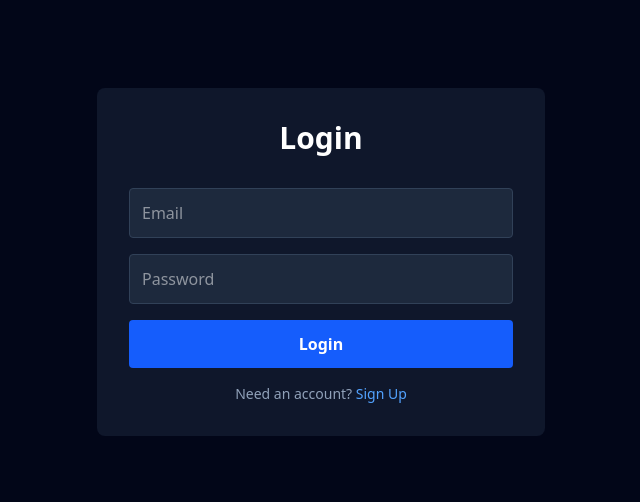
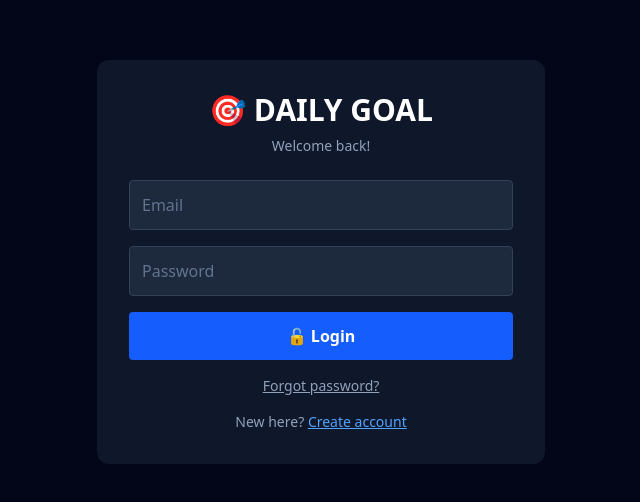
Before and after one commit to prashant14391443-ship-it/daily-goal, a Next.js app: page /login in a window 1280 px wide. Shown: the part 138-640 px from the top of the page, without its empty margins (319-959 px from the left). Built offline with nearby package versions, Linux system fonts and the light colour scheme; no server answers.

Commit message:
distinct icons + permanent login + forgot password

```diff
--- a/app/NotificationCenter.tsx
+++ b/app/NotificationCenter.tsx
@@ -79,7 +79,7 @@ export default function NotificationCenter() {
     <div className="fixed top-3 right-14 z-50" ref={boxRef}>
       <button
         onClick={toggle}
-        className="relative w-9 h-9 rounded-full bg-slate-800 hover:bg-slate-700 flex items-center justify-center text-lg"
+        className="relative w-9 h-9 rounded-full bg-indigo-600 hover:bg-indigo-500 flex items-center justify-center text-lg"
       >
         🔔
         {unread > 0 && (
--- a/app/login/page.tsx
+++ b/app/login/page.tsx
@@ -1,47 +1,169 @@
 "use client";
-export const dynamic = "force-dynamic";
-import { useState } from "react";
+
+import { useEffect, useState } from "react";
 import { supabase } from "@/lib/supabase";
+import { useRouter } from "next/navigation";
 import Link from "next/link";
-import { useRouter } from "next/navigation";
 
-export default function Login() {
+export default function LoginPage() {
   const [email, setEmail] = useState("");
   const [password, setPassword] = useState("");
-  const [loading, setLoading] = useState(false);
+  const [newPass, setNewPass] = useState("");
+  const [mode, setMode] = useState<"login" | "reset" | "newpass">("login");
+  const [msg, setMsg] = useState("");
   const [error, setError] = useState("");
   const router = useRouter();
 
-  const handleLogin = async (e: React.FormEvent) => {
+  useEffect(() => {
+    const check = async () => {
+      if (window.location.hash.includes("type=recovery")) {
+        setMode("newpass");
+        return;
+      }
+      const { data } = await supabase.auth.getSession();
+      if (data.session) router.replace("/dashboard");
+    };
+    check();
+  }, [router]);
+
+  const login = async (e: React.FormEvent) => {
     e.preventDefault();
-    setLoading(true);
     setError("");
-
     const { error } = await supabase.auth.signInWithPassword({ email, password });
-
-    if (error) {
-      setError(error.message);
-    } else {
-      router.push("/dashboard");
-    }
-
-    setLoading(false); // Moved here so it always resets the button state
+    if (error) setError(error.message);
+    else router.replace("/dashboard");
   };
 
+  const sendReset = async (e: React.FormEvent) => {
+    e.preventDefault();
+    setError("");
+    const { error } = await supabase.auth.resetPasswordForEmail(email, {
+      redirectTo: window.location.origin + "/login",
+    });
+    setMsg(
+      error
+        ? error.message
+        : "📧 Reset link sent! Open your email on this device."
+    );
+  };
+
+  const setNew = async (e: React.FormEvent) => {
+    e.preventDefault();
+    setError("");
+    // FIXED: Changed updatePassword to updateUser
+    const { error } = await supabase.auth.updateUser({ password: newPass });
+    if (error) setError(error.message);
+    else {
+      setMsg("✅ Password updated! Now login.");
+      setMode("login");
+    }
+  };
+
+  const inputCls =
+    "w-full p-3 rounded bg-slate-800 border border-slate-700 text-white placeholder-slate-500";
+
   return (
-    <main className="min-h-screen bg-slate-950 text-white flex items-center justify-center p-4 md:p-4 md:p-4 md:p-4 md:p-4 md:p-8">
-      <form onSubmit={handleLogin} className="bg-slate-900 p-4 md:p-4 md:p-4 md:p-4 md:p-4 md:p-8 rounded-lg w-full max-w-md flex flex-col gap-4">
-        <h1 className="text-3xl font-bold text-center mb-4">Login</h1>
-        {error && <p className="text-red-500 text-sm">{error}</p>}
-        <input type="email" placeholder="Email" value={email} onChange={(e) => setEmail(e.target.value)} required className="p-3 rounded bg-slate-800 border border-slate-700 focus:outline-none focus:border-blue-500" />
-        <input type="password" placeholder="Password" value={password} onChange={(e) => setPassword(e.target.value)} required className="p-3 rounded bg-slate-800 border border-slate-700 focus:outline-none focus:border-blue-500" />
-        <button type="submit" disabled={loading} className="p-3 rounded bg-blue-600 font-semibold hover:bg-blue-500 disabled:opacity-50">
-          {loading ? "Logging in..." : "Login"}
-        </button>
-        <p className="text-center text-sm text-slate-400">
-          Need an account? <Link href="/signup" className="text-blue-400 hover:underline">Sign Up</Link>
+    <main className="min-h-screen bg-slate-950 text-white flex items-center justify-center p-4">
+      <div className="w-full max-w-md bg-slate-900 rounded-xl p-8">
+        <h1 className="text-3xl font-bold text-center mb-2">🎯 DAILY GOAL</h1>
+        <p className="text-slate-400 text-center text-sm mb-6">
+          {mode === "login" && "Welcome back!"}
+          {mode === "reset" && "Enter your email to reset password"}
+          {mode === "newpass" && "Set your new password"}
         </p>
-      </form>
+
+        {msg && (
+          <p className="text-green-400 text-sm bg-green-600/10 border border-green-500/30 rounded p-3 mb-4">
+            {msg}
+          </p>
+        )}
+        {error && (
+          <p className="text-red-400 text-sm bg-red-600/10 border border-red-500/30 rounded p-3 mb-4">
+            ❌ {error}
+          </p>
+        )}
+
+        {mode === "login" && (
+          <form onSubmit={login} className="grid gap-4">
+            <input
+              type="email"
+              value={email}
+              onChange={(e) => setEmail(e.target.value)}
+              placeholder="Email"
+              required
+              className={inputCls}
+            />
+            <input
+              type="password"
+              value={password}
+              onChange={(e) => setPassword(e.target.value)}
+              placeholder="Password"
+              required
+              className={inputCls}
+            />
+            <button className="py-3 rounded bg-blue-600 hover:bg-blue-500 font-semibold">
+              🔓 Login
+            </button>
+            <button
+              type="button"
+              onClick={() => {
+                setMsg("");
+                setError("");
+                setMode("reset");
+              }}
+              className="text-sm text-slate-400 hover:text-white underline"
+            >
+              Forgot password?
+            </button>
+            <p className="text-sm text-slate-400 text-center">
+              New here?{" "}
+              <Link href="/signup" className="text-blue-400 underline">
+                Create account
+              </Link>
+            </p>
+          </form>
+        )}
+
+        {mode === "reset" && (
+          <form onSubmit={sendReset} className="grid gap-4">
+            <input
+              type="email"
+              value={email}
+              onChange={(e) => setEmail(e.target.value)}
+              placeholder="Your email"
+              required
+              className={inputCls}
+            />
+            <button className="py-3 rounded bg-blue-600 hover:bg-blue-500 font-semibold">
+              📧 Send Reset Link
+            </button>
+            <button
+              type="button"
+              onClick={() => setMode("login")}
+              className="text-sm text-slate-400 hover:text-white"
+            >
+              ← Back to login
+            </button>
+          </form>
+        )}
+
+        {mode === "newpass" && (
+          <form onSubmit={setNew} className="grid gap-4">
+            <input
+              type="password"
+              value={newPass}
+              onChange={(e) => setNewPass(e.target.value)}
+              placeholder="New password (min 6 characters)"
+              required
+              minLength={6}
+              className={inputCls}
+            />
+            <button className="py-3 rounded bg-green-600 hover:bg-green-500 font-semibold">
+              ✅ Save New Password
+            </button>
+          </form>
+        )}
+      </div>
     </main>
   );
 }
--- a/app/studylog/page.tsx
+++ b/app/studylog/page.tsx
@@ -228,10 +228,10 @@ export default function StudyTracker() {
             }`}
           >
             <span className="hidden md:inline">
-              {remindersOn ? "🔔 Reminders ON" : "🔕 Reminders OFF"}
+              {remindersOn ? "⏰ Reminders ON" : "⏰ Reminders OFF"}
             </span>
             <span className="md:hidden">
-              {remindersOn ? "🔔 Reminder" : "🔕 Reminder"}
+              {remindersOn ? "⏰ Reminder" : "⏰ Reminder"}
             </span>
           </button>
           <button
--- a/app/workout/page.tsx
+++ b/app/workout/page.tsx
@@ -214,10 +214,10 @@ export default function WorkoutPage() {
             }`}
           >
             <span className="hidden md:inline">
-              {remindersOn ? "🔔 Reminders ON" : "🔕 Reminders OFF"}
+              {remindersOn ? "⏰ Reminders ON" : "⏰ Reminders OFF"}
             </span>
             <span className="md:hidden">
-              {remindersOn ? "🔔 Reminder" : "🔕 Reminder"}
+              {remindersOn ? "⏰ Reminder" : "⏰ Reminder"}
             </span>
           </button>
           <button
```
